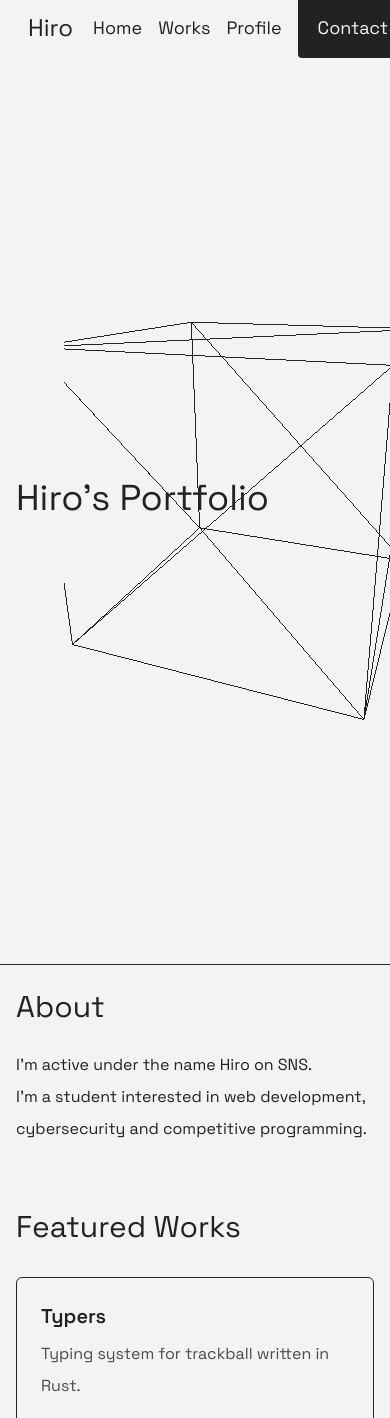
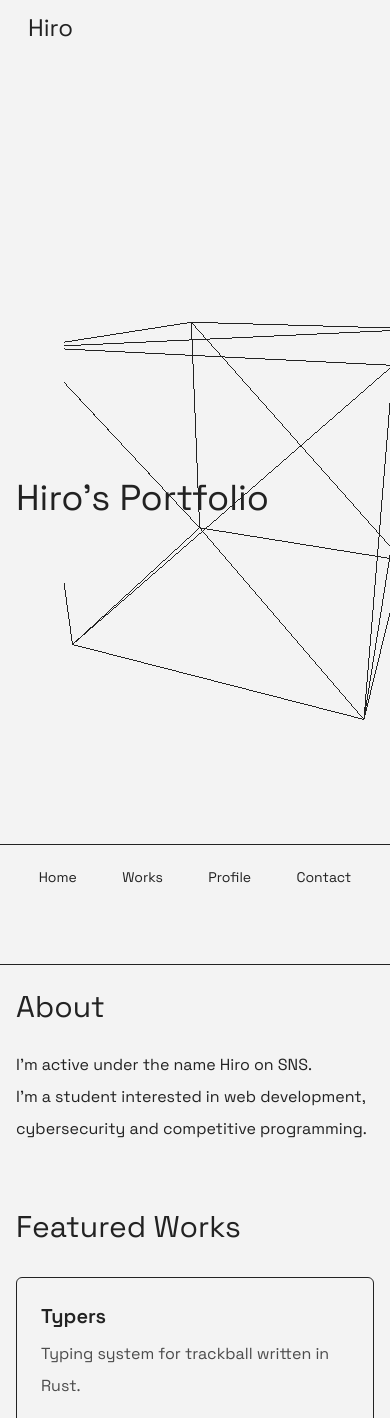
Before and after one commit to hiro-1noue/portfolio, a Next.js app: page / in a window 390 px wide. Shown: the top 1418 px of the page. Built offline with nearby package versions, Linux system fonts and the light colour scheme.

Commit message:
feat: Add bottom-nav for smartphone

```diff
--- /dev/null
+++ b/src/app/components/BottomNav.tsx
@@ -0,0 +1,35 @@
+"use client";
+
+import Link from "next/link";
+import { useEffect, useRef, useState } from "react";
+
+export default function BottomNav() {
+  const [visible, setVisible] = useState(true);
+  const observerRef = useRef<IntersectionObserver | null>(null);
+
+  useEffect(() => {
+    const footer = document.querySelector("footer");
+    if (!footer) return;
+
+    observerRef.current = new IntersectionObserver(([entry]) => {
+      setVisible(!entry.isIntersecting);
+    });
+
+    observerRef.current.observe(footer);
+
+    return () => observerRef.current?.disconnect();
+  }, []);
+
+  return (
+    <nav
+      className={`md:hidden fixed bottom-0 left-0 right-0 z-50 h-16 bg-background border-t flex items-center justify-around px-4 transition-transform duration-300 ${
+        visible ? "translate-y-0" : "translate-y-full"
+      }`}
+    >
+      <Link href="/" className="text-sm">Home</Link>
+      <Link href="/works" className="text-sm">Works</Link>
+      <Link href="/profile" className="text-sm">Profile</Link>
+      <Link href="/contact" className="text-sm">Contact</Link>
+    </nav>
+  );
+}
--- a/src/app/components/Header.tsx
+++ b/src/app/components/Header.tsx
@@ -12,7 +12,7 @@ export default function Header({ title }: HeaderProps) {
       <div className="flex w-full h-full px-4 justify-between items-center">
         <Link href="/" className="text-2xl">{ title }</Link>
 
-        <nav className="flex justify-between items-center w-auto max-w-100 h-auto px-5 py-2 gap-4 rounded text-lg">
+        <nav className="hidden md:flex justify-between items-center w-auto max-w-100 h-auto px-5 py-2 gap-4 rounded text-lg">
 	  <Link href="/" className="">Home</Link>
 	  <Link href="/works">Works</Link>
 	  <Link href="/profile">Profile</Link>
--- a/src/app/layout.tsx
+++ b/src/app/layout.tsx
@@ -3,6 +3,7 @@ import { Space_Grotesk } from "next/font/google";
 import TransitionProvider from "./components/TransitionProvider"
 import Header from "./components/Header";
 import Footer from "./components/Footer";
+import BottomNav from "./components/BottomNav";
 import "./globals.css";
 
 export const metadata: Metadata = {
@@ -30,11 +31,12 @@ export default function RootLayout({
           <Header title="Hiro" />
 
 
-          <main className="flex-1 pt-14">
+          <main className="flex-1 pt-14 pb-16 md:pb-0">
             {children}
           </main>
 
           <Footer title="Hiro" />
+          <BottomNav />
         </TransitionProvider>
       </body>
     </html>
```
